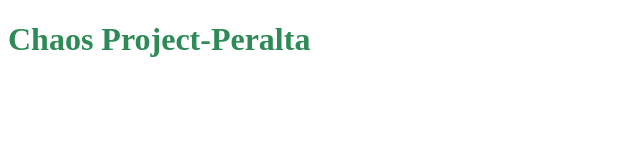
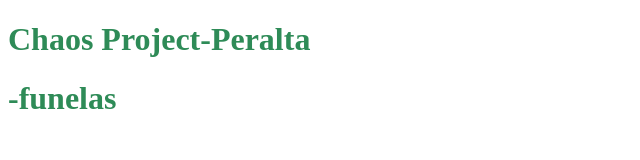
Before and after one commit to lessurvinz120204/chaos_project, a plain HTML site: page index.html in a window 1280 px wide. Shown: the whole page, without its empty margins (0-640 px from the left). Drawn offline with Linux system fonts and the light colour scheme.

Commit message:
Fixed conflict with Dev 11

```diff
--- a/index.html
+++ b/index.html
@@ -8,5 +8,6 @@
 </head>
 <body>
     <h1>Chaos Project-Peralta</h1>
+    <h1>-funelas</h1>
 </body>
 </html>
```
